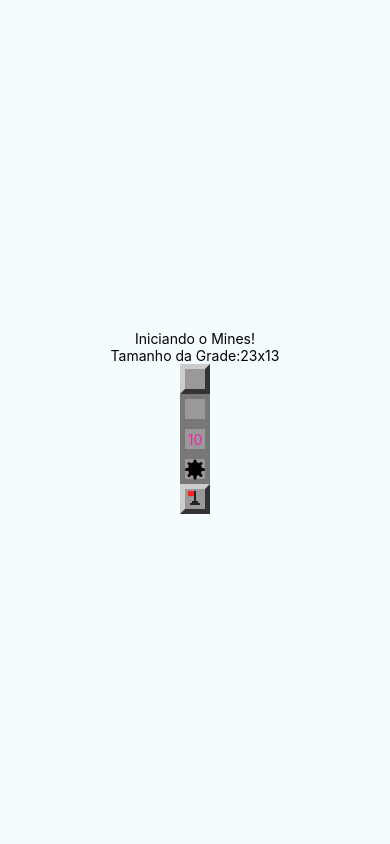
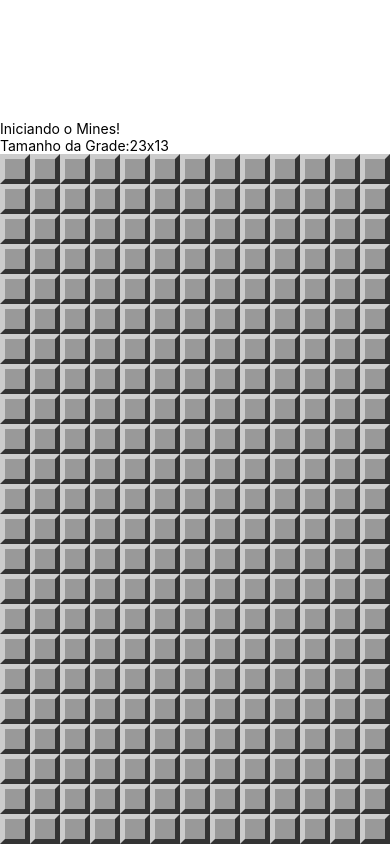
Before and after one commit to Guilherme-Castello-Clear/mines-react-native, a React Native app: screen / in a window 390 px wide. Built offline with nearby package versions, Linux system fonts and the light colour scheme.

Commit message:
Feat: Added MineFields

```diff
--- a/App.js
+++ b/App.js
@@ -1,4 +1,4 @@
-import React, { Component } from 'react';
+import React, {Component} from 'react';
 import {PropsWithChildren} from 'react';
 import {
   SafeAreaView,
@@ -18,36 +18,55 @@ import {
   ReloadInstructions,
 } from 'react-native/Libraries/NewAppScreen';
 
-import params from './src/params'
+import params from './src/params';
 import Field from './src/components/Field';
 import Flag from './src/components/Flag';
+import MineField from './src/components/MineField';
+import {createMinedBoard} from './src/functions';
+
 export default class App extends Component {
-  render(){
-    return(
+  constructor(props) {
+    super(props);
+    this.state = this.createState();
+  }
+
+  minesAmount = () => {
+    const cols = params.getColumnsAmount();
+    const rows = params.getRowsAmount();
+    return Math.ceil(cols * rows * params.difficultLevel);
+  };
+
+  createState = () => {
+    const cols = params.getColumnsAmount();
+    const rows = params.getRowsAmount();
+    return {
+      board: createMinedBoard(rows, cols, this.minesAmount()),
+    };
+  };
+
+  render() {
+    return (
       <View style={styles.container}>
         <Text style={styles.welcome}>Iniciando o Mines!</Text>
-        <Text style={styles.instructions}>Tamanho da Grade:
+        <Text style={styles.instructions}>
+          Tamanho da Grade:
           {params.getRowsAmount()}x{params.getColumnsAmount()}
         </Text>
-        <Field/>
-        <Field opened/>
-        <Field opened nearMines={10}/>
-        <Field mined opened exploded/>
-        <Field flagged/>
+        <View style={styles.board}>
+          <MineField board={this.state.board} />
+        </View>
       </View>
-    )
+    );
   }
 }
 
 const styles = StyleSheet.create({
   container: {
     flex: 1,
-    justifyContent: 'center',
-    alignItems: 'center',
-    backgroundColor: '#F5FCFF'
+    justifyContent: 'flex-end',
   },
   board: {
     alignItems: 'center',
-    backgroundColor: '#AAA'
-  }
+    backgroundColor: '#AAA',
+  },
 });
--- /dev/null
+++ b/src/components/MineField.js
@@ -0,0 +1,31 @@
+import React from 'react';
+import {View, StyleSheet} from 'react-native';
+
+import Field from './Field';
+
+export default props => {
+  const rows = props.board.map((row, r) => {
+    const columns = row.map((field, c) => {
+      return (
+        <Field
+          {...field}
+          key={c}
+          onOpen={() => props.onOpenField(r, c)}
+          onSelect={e => props.onSelectField(r, c)}
+        />
+      );
+    });
+    return (
+      <View key={r} style={{flexDirection: 'row'}}>
+        {columns}
+      </View>
+    );
+  });
+  return <View style={styles.container}>{rows}</View>;
+};
+
+const styles = StyleSheet.create({
+  container: {
+    backgroundColor: '#EEE',
+  },
+});
```
Also changed, not shown: src/components/Mine.js (+2 -5 lines), src/functions.js (+6 -2 lines).
